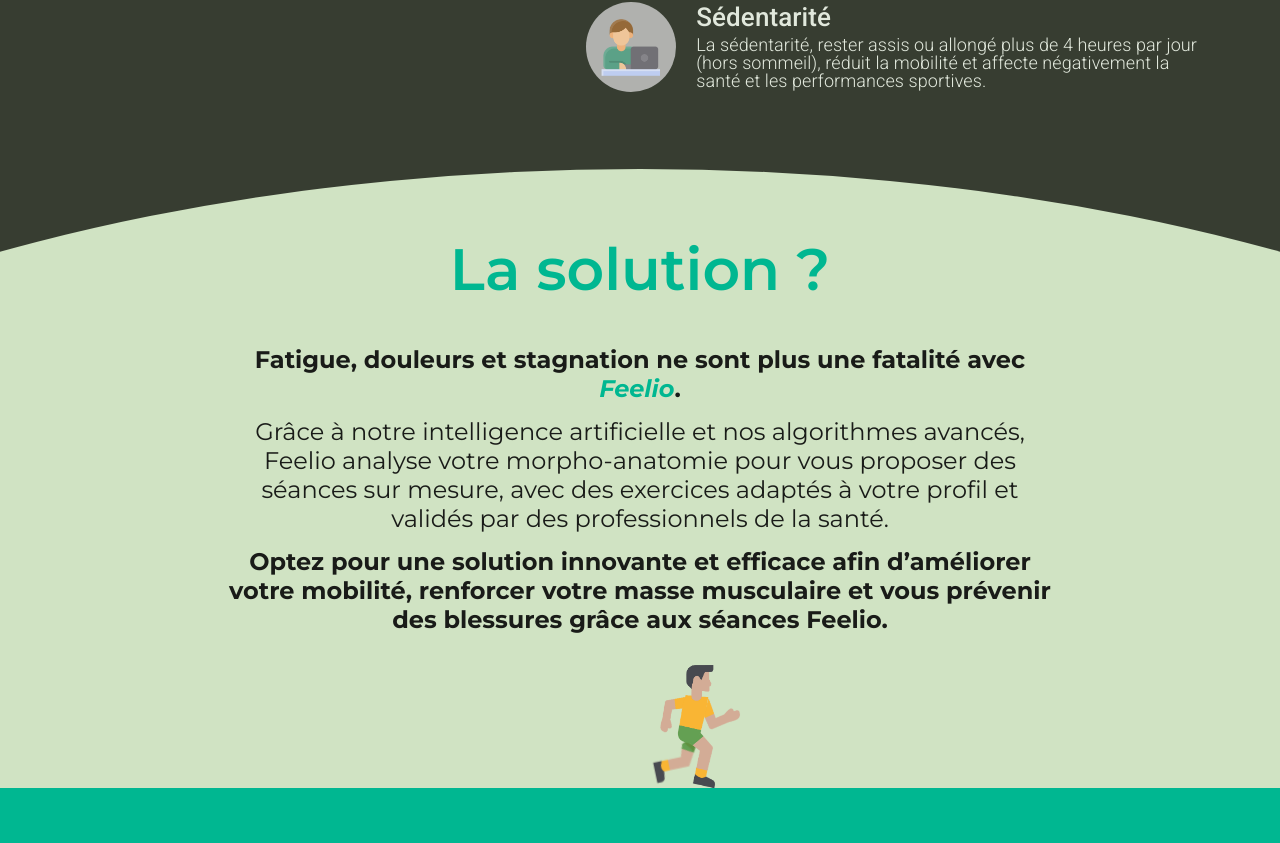
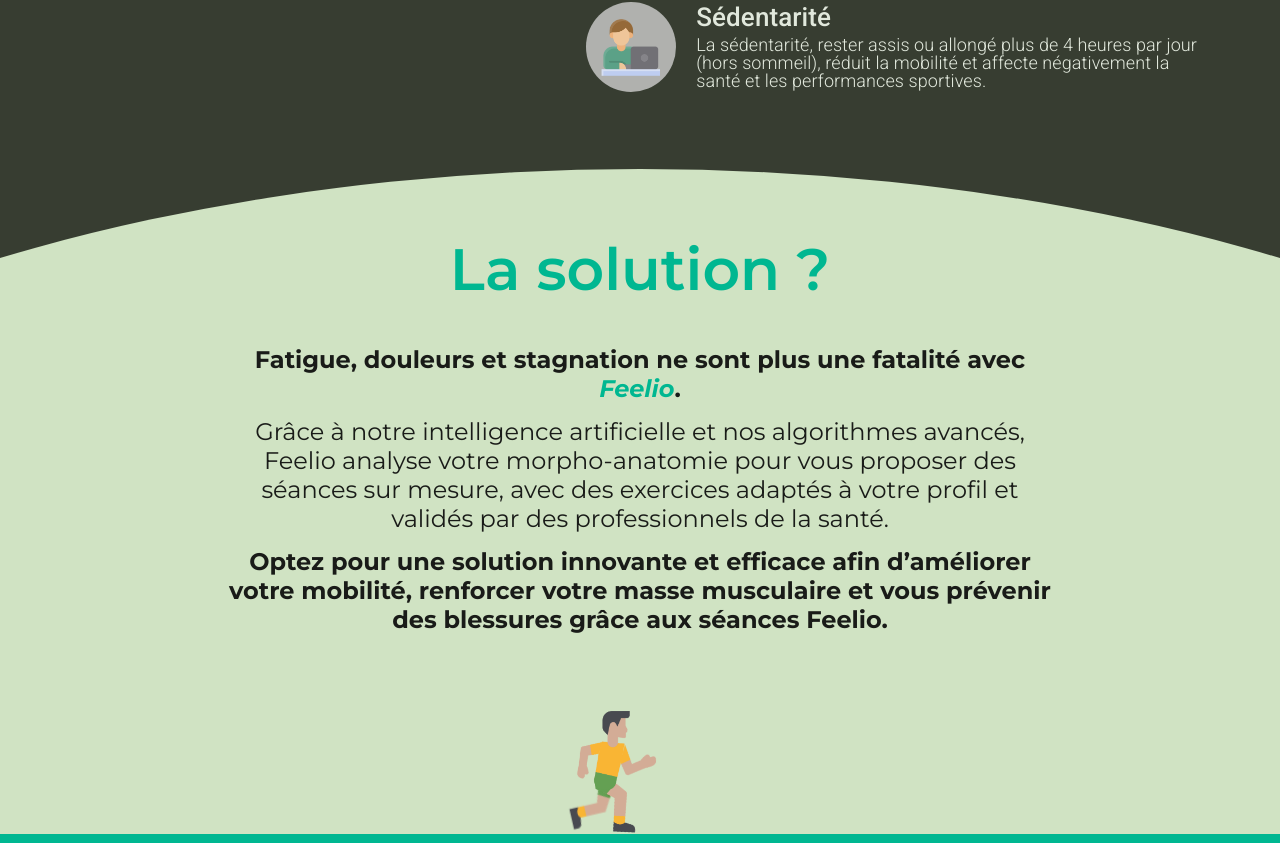
Before and after one commit to Feelio-fr/feelio-landing-page, a React (Create React App) app: page / in a window 1280 px wide. Shown: the part 1337-2180 px from the top of the page. Built offline with nearby package versions, Linux system fonts and the light colour scheme.

Commit message:
✨ feat: Animation of swing and run on scroll (V3)

```diff
--- a/src/components/runningMan/RunningMan.module.css
+++ b/src/components/runningMan/RunningMan.module.css
@@ -30,53 +30,22 @@
   top: 105px;
   left: 32px;
   width: 27px;
-  animation: swing 0.5s infinite alternate;
 }
 
 .rightArm {
   top: 110px;
   right: -15px;
   width: 37px;
-  animation: swing 0.5s infinite alternate-reverse;
 }
 
 .leftLeg {
   bottom: 6px;
   left: 25px;
   width: 48px;
-  animation: runBehind 0.5s infinite alternate;
 }
 
 .rightLeg {
   bottom: -4px;
   right: 6px;
   width: 38px;
-  animation: runAbove 0.5s infinite alternate-reverse;
 }
-
-@keyframes swing {
-  0% {
-    transform: rotate(0deg);
-  }
-  100% {
-    transform: rotate(10deg);
-  }
-}
-
-@keyframes runAbove {
-  0% {
-    transform: rotate(-10deg);
-  }
-  100% {
-    transform: rotate(10deg);
-  }
-}
-
-@keyframes runBehind {
-  0% {
-    transform: rotate(-30deg);
-  }
-  100% {
-    transform: rotate(-10deg);
-  }
-}
--- a/src/components/runningMan/RunningMan.tsx
+++ b/src/components/runningMan/RunningMan.tsx
@@ -1,5 +1,5 @@
 import React, { useEffect, useRef, useState } from 'react';
-import { motion, useViewportScroll, useTransform, useScroll } from 'framer-motion';
+import { motion, useTransform, useScroll } from 'framer-motion';
 import styles from './RunningMan.module.css';
 import bodyImage from '../../assets/runningGuy/body2.png';
 import leftLegImage from '../../assets/runningGuy/leftLeg2.png';
@@ -8,7 +8,6 @@ import rightLegImage from '../../assets/runningGuy/rightLeg2.png';
 import rightArmImage from '../../assets/runningGuy/rightArm.png';
 
 const RunningMan = () => {
-
     const refGuy = useRef(null);
     const { scrollYProgress } = useScroll({
         target: refGuy,
@@ -25,10 +24,22 @@ const RunningMan = () => {
         return () => window.removeEventListener('resize', handleResize)
     }, [])
 
-    const scrollTransformX = useTransform(scrollYProgress, [0, 1], [windowSize / 2 +50, -windowSize / 2 -50]);
+    const scrollTransformX = useTransform(scrollYProgress, [0, 1], [windowSize / 2 , -windowSize / 2 - 150]);
+    // Create transformations for 20 rotations
+    const armSwing = useTransform(scrollYProgress,
+        Array.from({ length: 21 }, (_, i) => i / 20),
+        Array.from({ length: 21 }, (_, i) => (i % 2 === 0 ? 0 : 20))
+    );
+    const legRunAbove = useTransform(scrollYProgress,
+        Array.from({ length: 21 }, (_, i) => i / 20),
+        Array.from({ length: 21 }, (_, i) => (i % 2 === 0 ? -20 : 20))
+    );
+    const legRunBehind = useTransform(scrollYProgress,
+        Array.from({ length: 21 }, (_, i) => i / 20),
+        Array.from({ length: 21 }, (_, i) => (i % 2 === 0 ? 0 : -40))
+    );
 
     return (
-        <>
         <motion.div
             className={styles.runningManContainer}
             style={{
@@ -36,13 +47,34 @@ const RunningMan = () => {
             }}
             ref={refGuy}
         >
+            <div className={styles.runningMan}>
                 <img src={bodyImage} alt="Corps d'un l'homme qui court" className={styles.body} />
-                <img src={leftLegImage} alt="Jambe gauche" className={styles.leftLeg} />
-                <img src={leftArmImage} alt="Bras gauche" className={styles.leftArm} />
-                <img src={rightLegImage} alt="Jambe droite" className={styles.rightLeg} />
-                <img src={rightArmImage} alt="Bras droit" className={styles.rightArm} />
+                <motion.img
+                    src={leftArmImage}
+                    alt="Bras gauche"
+                    className={styles.leftArm}
+                    style={{ rotate: armSwing }}
+                />
+                <motion.img
+                    src={rightArmImage}
+                    alt="Bras droit"
+                    className={styles.rightArm}
+                    style={{ rotate: armSwing }}
+                />
+                <motion.img
+                    src={leftLegImage}
+                    alt="Jambe gauche"
+                    className={styles.leftLeg}
+                    style={{ rotate: legRunBehind }}
+                />
+                <motion.img
+                    src={rightLegImage}
+                    alt="Jambe droite"
+                    className={styles.rightLeg}
+                    style={{ rotate: legRunAbove }}
+                />
+            </div>
         </motion.div>
-        </>
     );
 };
 
--- a/src/pages/DesktopFinalVersion.module.css
+++ b/src/pages/DesktopFinalVersion.module.css
@@ -247,7 +247,7 @@
   align-items: center;
   color: var(--secondary);
   padding-top: 5%;
-  padding-bottom: 12%;
+  padding-bottom: 200px;
   position: relative;
   overflow: hidden;
   z-index: 1;
@@ -316,7 +316,6 @@
 
 @media (max-width: 600px) {
   .thirdpagecontent {
-    padding-bottom: 15%;
     padding-top: 8%;
   }
 
```
Lines whose indentation alone changed are shown as unchanged.
